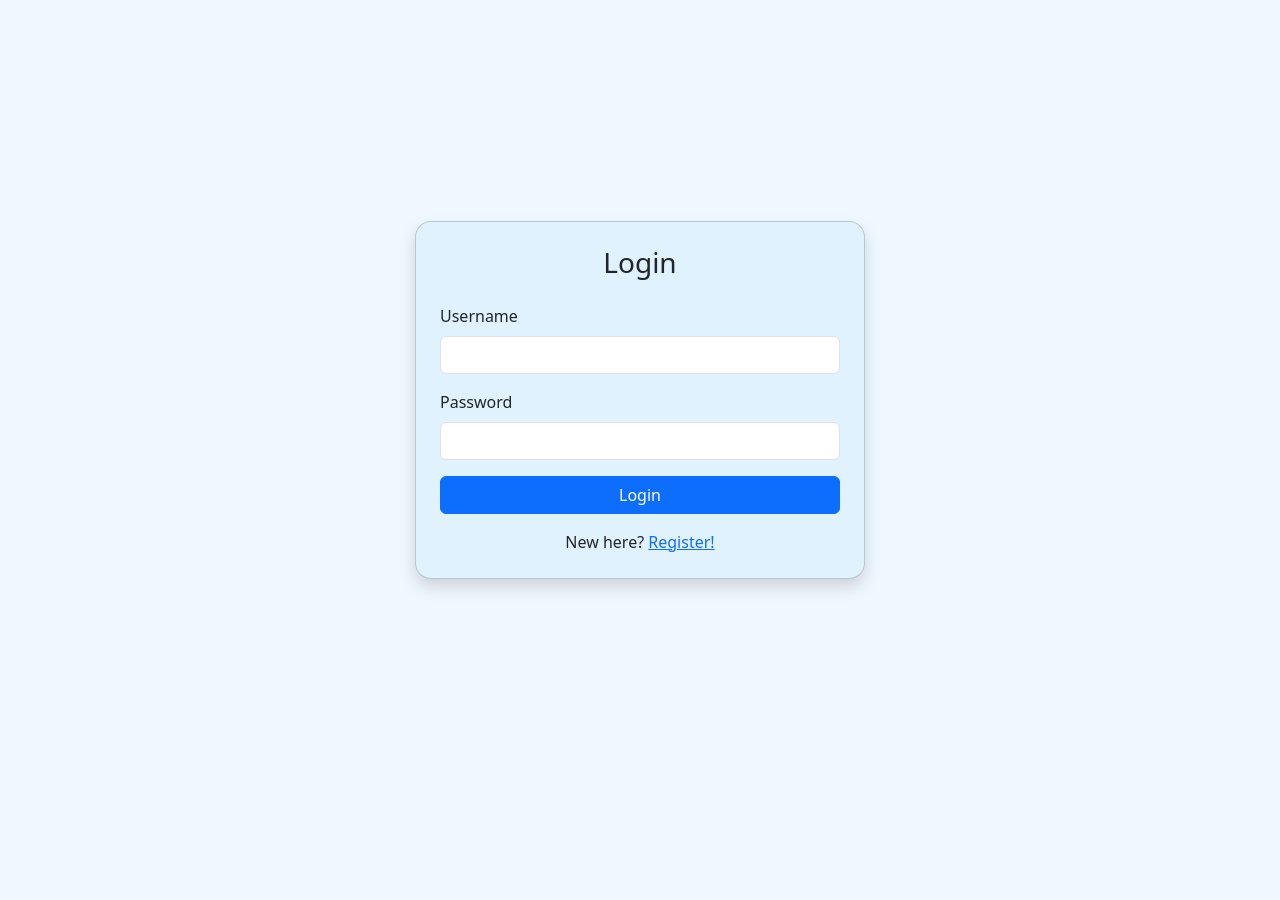
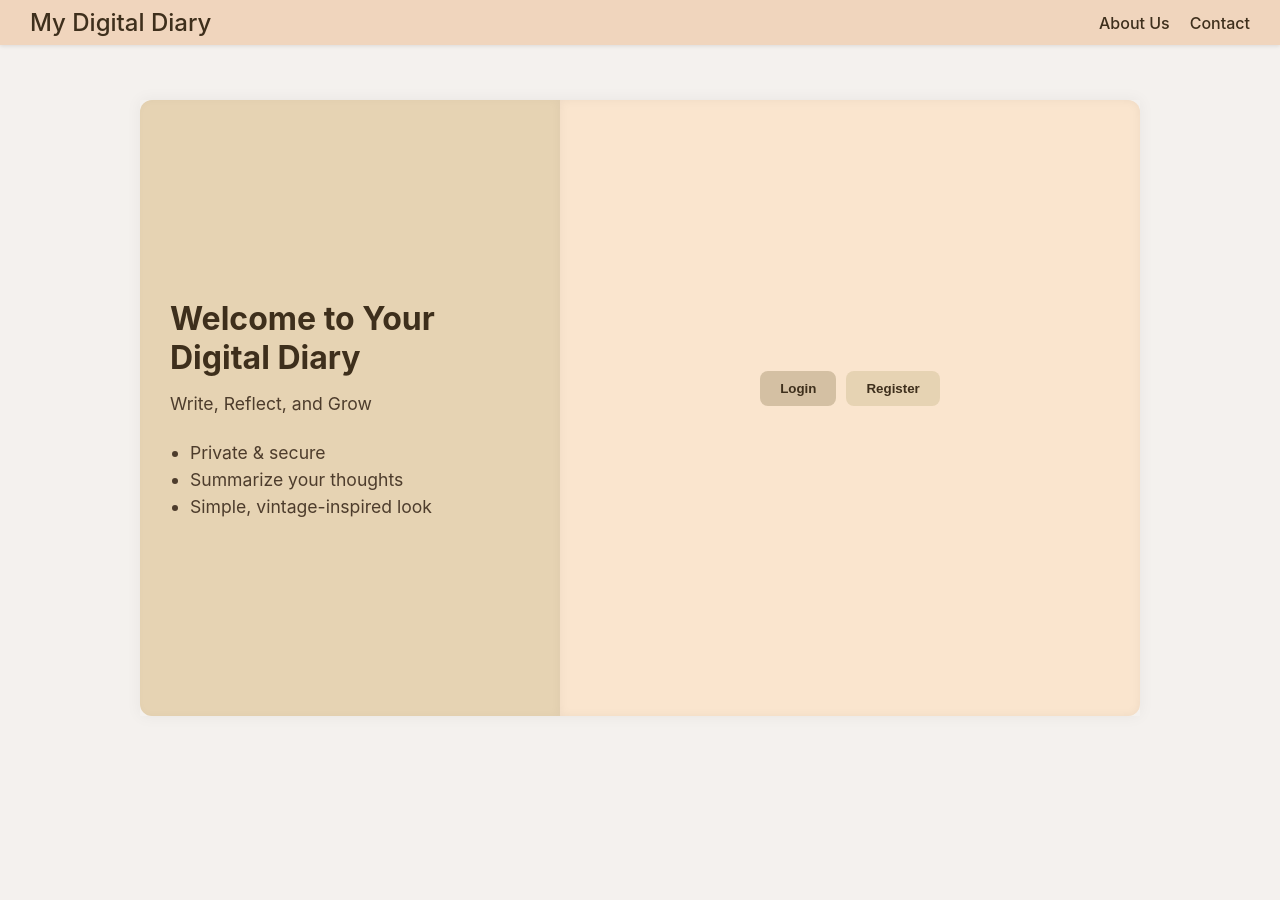
Before and after one commit to Krishna-Thombare/My-Digital-Diary, a Flask app: page /login in a window 1280 px wide. Before the commit the page ends 590 px from the top, so only its background shows below. Run offline with Flask 3, Linux system fonts and the light colour scheme.

Commit message:
Added Auth Form to home page & Resolved Navbar issue.

```diff
--- a/app/blueprints/auth/routes.py
+++ b/app/blueprints/auth/routes.py
@@ -4,42 +4,51 @@ from . import auth_bp
 from app.forms.auth_forms import LoginForm, RegisterForm
 from app.models import db, User
 
+# Helper route
+@auth_bp.route('/')
+def home_with_forms():
+    login_form = LoginForm()
+    register_form = RegisterForm()
+    return render_template('home/home.html', login_form=login_form, register_form=register_form)
+
 @auth_bp.route('/register', methods=['GET', 'POST'])
 def register():
-    form = RegisterForm()
+    register_form = RegisterForm()
 
-    if form.validate_on_submit():
-        if User.query.filter_by(username=form.username.data).first():
-            flash('Username already taken')
-            return redirect(url_for('auth.register'))
+    if register_form.validate_on_submit():
+        if User.query.filter_by(username=register_form.username.data).first():
+            flash('Username already taken', 'error')
+            return redirect(url_for('auth.home_with_forms'))
 
-        hashed_pw = generate_password_hash(form.password.data)
-        new_user = User(username=form.username.data, password=hashed_pw)
+        hashed_pw = generate_password_hash(register_form.password.data)
+        new_user = User(username=register_form.username.data, password=hashed_pw)
 
         db.session.add(new_user)
         db.session.commit()
-        flash('Registered successfully! Please Login.')
-        return redirect(url_for('auth.login'))
+        flash('Registered successfully! Please Login.', 'success')
+        return redirect(url_for('auth.home_with_forms'))
 
-    return render_template('auth/register.html', form=form)
+    return redirect(url_for('auth.home_with_forms'))
 
 @auth_bp.route('/login', methods=['GET', 'POST'])
 def login():
-    form = LoginForm()
-    if form.validate_on_submit():
-        user = User.query.filter_by(username=form.username.data).first()
+    login_form = LoginForm()
+    register_form = RegisterForm()
+    if login_form.validate_on_submit():
+        user = User.query.filter_by(username=login_form.username.data).first()
 
-        if user and check_password_hash(user.password, form.password.data):
+        if user and check_password_hash(user.password, login_form.password.data):
             session['user_id'] = user.id
             session['username'] = user.username
             flash('Logged in successfully!', 'success')
             return redirect(url_for('journal.journal_list'))
+
         flash('Invalid username or password')
 
-    return render_template('auth/login.html', form=form)
+    return render_template('home/home.html', login_form=login_form, register_form=register_form)
 
 @auth_bp.route('/logout')
 def logout():
     session.clear()
     flash('Logged out successfully!', 'info')
-    return redirect(url_for('auth.login'))
+    return redirect(url_for('home.home'))
--- a/app/blueprints/auth/templates/auth/login.html
+++ b/app/blueprints/auth/templates/auth/login.html
@@ -1,42 +1,17 @@
-<!doctype html>
-<html lang="en">
-<head>
-  <meta charset="utf-8">
-  <meta name="viewport" content="width=device-width, initial-scale=1">
-  <title>Login</title>
-  <!-- Bootstrap CSS -->
-  <link href="https://cdn.jsdelivr.net/npm/bootstrap@5.3.0/dist/css/bootstrap.min.css" rel="stylesheet">
-</head>
-<body style="background-color: #f0f8ff;">
-
-  <div class="container d-flex justify-content-center align-items-center" style="min-height: 100vh;">
-    <div class="card shadow p-4 rounded-4" style="width: 100%; max-width: 450px; background-color: #e0f2fe;">
-      <h3 class="text-center mb-4">Login</h3>
-
-      <form method="POST">
-        {{ form.hidden_tag() }}
+<form method="POST" class="auth-form">
+  {{ login_form.hidden_tag() }}
 
   <div class="mb-3">
-          {{ form.username.label(class="form-label") }}
-          {{ form.username(class="form-control") }}
+    {{ login_form.username.label(class="form-label") }}
+    {{ login_form.username(class="form-control") }}
   </div>
 
   <div class="mb-3">
-          {{ form.password.label(class="form-label") }}
-          {{ form.password(class="form-control") }}
+    {{ login_form.password.label(class="form-label") }}
+    {{ login_form.password(class="form-control") }}
   </div>
 
   <div class="d-grid mb-3">
-          {{ form.submit(class="btn btn-primary") }}
-        </div>
-
-        <div class="text-center">
-          New here? <a href="{{ url_for('auth.register') }}">Register!</a>
+    {{ login_form.submit(class="btn btn-primary") }}
   </div>
 </form>
-
-    </div>
-  </div>
-
-</body>
-</html>
--- a/app/blueprints/home/routes.py
+++ b/app/blueprints/home/routes.py
@@ -1,6 +1,9 @@
 from flask import render_template
 from . import home_bp
+from app.forms.auth_forms import LoginForm, RegisterForm
 
 @home_bp.route('/')
 def home():
-    return render_template('home/home.html')
+    login_form = LoginForm()
+    register_form = RegisterForm()
+    return render_template('home/home.html', login_form=login_form, register_form=register_form)
--- a/app/blueprints/home/templates/home/home.html
+++ b/app/blueprints/home/templates/home/home.html
@@ -2,35 +2,92 @@
 <html lang="en">
 <head>
   <meta charset="UTF-8">
-    <meta name="viewport" content="width=device-width, initial-scale=1.0">
-    <title>Welcome | My Digital Diary</title>
+  <title>My Digital Diary</title>
   <link rel="stylesheet" href="{{ url_for('static', filename='css/home.css') }}">
-    <link href="https://fonts.googleapis.com/css2?family=Inter:wght@400;600&display=swap" rel="stylesheet">
-    <link rel="stylesheet" href="{{ url_for('static', filename='css/style.css') }}">
+  <link rel="stylesheet" href="{{ url_for('static', filename='css/navbar.css') }}">
 </head>
 <body>
+
     {% include 'navbar.html' %}
+
   <div class="container">
-    <!-- Left vertical info box -->
+    <!-- Left: Info Box -->
     <div class="info-box">
-        <h1>Welcome 📔</h1>
-        <p>My Digital Diary helps you store:</p>
+      <h1>Welcome to Your Digital Diary</h1>
+      <p>Write, Reflect, and Grow</p>
       <ul>
-            <li>📝 Notes</li>
-            <li>💡 Ideas</li>
-            <li>📓 Journal</li>
-            <li>💬 Quotes</li>
-            <li>✅ Tasks</li>
+        <li>Private & secure</li>
+        <li>Summarize your thoughts</li>
+        <li>Simple, vintage-inspired look</li>
       </ul>
-        <p>Your personal companion for self-growth and productivity.</p>
     </div>
 
-    <!-- Right login/register box -->
+    <!-- Right: Auth Boxes -->
     <div class="auth-boxes">
-        <a href="{{ url_for('auth.login') }}" class="auth-button">Login</a>
-        <a href="{{ url_for('auth.register') }}" class="auth-button">Register</a>
+      <div class="form-toggle" id="form-toggle">
+        <button id="show-login" class="active">Login</button>
+        <button id="show-register">Register</button>
+      </div>
+
+      <div class="form-container">
+        <div id="login-form" style="display: none;" class="auth-form hidden">
+          <form method="POST" action="{{ url_for('auth.login') }}" class="auth-form">
+            {{ login_form.hidden_tag() }}
+            <div class="mb-3">
+              {{ login_form.username.label }}
+              {{ login_form.username(class="form-control") }}
+            </div>
+            <div class="mb-3">
+              {{ login_form.password.label }}
+              {{ login_form.password(class="form-control") }}
+            </div>
+            <div class="d-grid">
+              {{ login_form.submit(class="btn btn-primary auth-button") }}
+            </div>
+          </form>
+        </div>
+
+        <div id="register-form" style="display: none;" class="auth-form hidden">
+          <form method="POST" action="{{ url_for('auth.register') }}" class="auth-form">
+            {{ register_form.hidden_tag() }}
+            <div class="mb-3">
+              {{ register_form.username.label }}
+              {{ register_form.username(class="form-control") }}
+            </div>
+            <div class="mb-3">
+              {{ register_form.password.label }}
+              {{ register_form.password(class="form-control") }}
+            </div>
+            <div class="mb-3">
+              {{ register_form.confirm_password.label }}
+              {{ register_form.confirm_password(class="form-control") }}
+            </div>
+            <div class="d-grid">
+              {{ register_form.submit(class="btn btn-primary auth-button") }}
+            </div>
+          </form>
+        </div>
+      </div>
     </div>
   </div>
 
+  <script>
+    document.getElementById('show-login').addEventListener('click', function () {
+      // Hide the toggle buttons
+      document.getElementById('form-toggle').style.display = 'none';
+      // Show login form
+      document.getElementById('login-form').style.display = 'block';
+      document.getElementById('register-form').style.display = 'none';
+    });
+
+    document.getElementById('show-register').addEventListener('click', function () {
+      // Hide the toggle buttons
+      document.getElementById('form-toggle').style.display = 'none';
+      // Show register form
+      document.getElementById('login-form').style.display = 'none';
+      document.getElementById('register-form').style.display = 'block';
+    });
+  </script>
+
 </body>
 </html>
--- a/app/blueprints/journal/routes.py
+++ b/app/blueprints/journal/routes.py
@@ -6,6 +6,7 @@ from app.models import db, UserJournal
 from flask import jsonify
 from app.utils.decorators import login_required
 
+# Journal Entries Listing
 @journal_bp.route("/")
 @login_required
 def journal_list():
@@ -14,6 +15,7 @@ def journal_list():
     delete_form = DeleteForm()
     return render_template("journal/journal_list.html", journals=journals, delete_form=delete_form)
 
+# Adding New Journal Entry
 @journal_bp.route("/add", methods=["GET", "POST"])
 @login_required
 def add_journal():
@@ -34,12 +36,14 @@ def add_journal():
         return redirect(url_for("journal.journal_list"))
     return render_template("journal/journal_add.html", form=form, current_date=date_str)
 
+# Viewing Juornal Entry
 @journal_bp.route("/view/<int:journal_id>")
 @login_required
 def view_journal(journal_id):
     entry = UserJournal.query.get_or_404(journal_id)
     return render_template("journal/journal_read.html", entry=entry)
 
+# Edit Journal Entry
 @journal_bp.route("/view/<int:journal_id>/edit", methods=["GET", "POST"])
 @login_required
 def edit_journal(journal_id):
@@ -54,6 +58,7 @@ def edit_journal(journal_id):
         return redirect(url_for("journal.view_journal", journal_id=journal_id))
     return render_template("journal/journal_edit.html", form=form, journal_id=journal_id, entry=entry)
 
+# Delete Journal Entry
 @journal_bp.route("/delete/<int:journal_id>", methods=["POST"])
 @login_required
 def delete_journal(journal_id):
@@ -63,6 +68,7 @@ def delete_journal(journal_id):
     flash("Journal entry deleted.", "info")
     return redirect(url_for("journal.journal_list"))
 
+# Summarize Journal Entry
 @journal_bp.route("/get-journal-content/<int:journal_id>")
 def get_journal_content(journal_id):
     entry = UserJournal.query.get_or_404(journal_id)
--- a/app/static/css/home.css
+++ b/app/static/css/home.css
@@ -1,26 +1,6 @@
-.navbar {
-    width: 100%;
-    background-color: #fae5ce;
-    padding: 15px 40px;
-    display: flex;
-    justify-content: space-between;
-    align-items: center;
-    box-shadow: 0 2px 4px rgba(0,0,0,0.1);
-    position: fixed;
-    top: 0;
-    left: 0;
-    z-index: 10;
-}
-
-.nav-link {
-    color: #3e2f1c;
-    text-decoration: none;
-    font-weight: 500;
-    margin-left: 20px;
-}
-
-.nav-link:hover {
-    text-decoration: underline;
+.home-page .navbar {
+    background-color: transparent;
+    color: white;
 }
 
 body {
@@ -28,18 +8,19 @@ body {
     padding: 0;
     font-family: 'Inter', sans-serif;
     background-color: #f4f1ee;
-    height: 100vh;
-    display: flex;
-    justify-content: center;
-    align-items: center;
+    min-height: 100vh;
+    padding-top: 100px;   /* for fixed navbar */
+    overflow: auto;   /* disables scrolling */
 }
 
 .container {
     display: flex;
-    height: 80vh;
-    width: 80%;
+    height: 77vh;
+    width: 90%;
     max-width: 1000px;
+    margin: 0 auto;
     box-shadow: 0 0 15px rgba(0, 0, 0, 0.05);
+    overflow: hidden;
 }
 
 .info-box {
@@ -51,29 +32,73 @@ body {
     display: flex;
     flex-direction: column;
     justify-content: center;
+    text-align: left;   /* Ensure text is left-aligned */
 }
 
 .info-box h1 {
     font-size: 2rem;
     color: #3e2f1c;
     margin-bottom: 10px;
+    text-align: left;
 }
 
 .info-box p, .info-box li {
     color: #4d3c2c;
     font-size: 1.1rem;
     margin: 6px 0;
+    text-align: left;
+}
+
+.info-box ul {
+    padding-left: 20px;
+    text-align: left;
 }
 
 .auth-boxes {
     width: 60%;
-    background-color: #fff;
+    background-color: #fae5ce;
     border-radius: 0 12px 12px 0;
     display: flex;
     justify-content: center;
     align-items: center;
     flex-direction: column;
     gap: 20px;
+    box-shadow: inset 0 0 10px rgba(0,0,0,0.05);
+    padding: 20px;
+}
+
+.form-toggle {
+    display: flex;
+    justify-content: center;
+    gap: 10px;
+    margin-bottom: 20px;
+}
+
+.form-toggle button {
+    background-color: #e6d3b3;
+    color: #3e2f1c;
+    border: none;
+    padding: 10px 20px;
+    border-radius: 8px;
+    font-weight: 600;
+    transition: background-color 0.3s ease;
+    cursor: pointer;
+}
+
+.form-toggle button.active {
+    background-color: #d4c0a3;
+}
+
+.form-container {
+    width: 100%;
+    max-width: 400px;
+    display: flex;
+    flex-direction: column;
+    align-items: center;
+}
+
+.form-container > div {
+  transition: opacity 0.3s ease;
 }
 
 .auth-button {
--- /dev/null
+++ b/app/static/css/navbar.css
@@ -0,0 +1,38 @@
+.navbar {
+    position: fixed;
+    top: 0;
+    left: 0;
+    right: 0;
+    height: 45px;
+    line-height: 40px;
+    z-index: 1000;
+    background-color: #f0d5bd;
+    padding: 0px 30px;
+    display: flex;
+    justify-content: space-between;
+    align-items: center;
+    box-shadow: 0 1px 4px rgba(0,0,0,0.1);
+    font-weight: 600;
+}
+
+.navbar-left {
+    font-size: 1.5rem;
+    font-weight: bold;
+    color: #3e2f1c;
+}
+
+.navbar-right {
+    display: flex;
+    flex-wrap: wrap;
+    gap: 20px;
+}
+
+.nav-link {
+    color: #3e2f1c;
+    text-decoration: none;
+    font-weight: 500;
+}
+
+.nav-link:hover {
+    text-decoration: underline;
+}
--- a/app/templates/base.html
+++ b/app/templates/base.html
@@ -13,6 +13,9 @@
 
     <!-- Your Custom CSS -->
     <link rel="stylesheet" href="{{ url_for('static', filename='css/style.css') }}">
+
+    <!-- Navbar -->
+    <link rel="stylesheet" href="{{ url_for('static', filename='css/navbar.css') }}">
 
     <!-- For AI Chat Feature -->
     <link rel="stylesheet" href="{{ url_for('static', filename='css/ai_chat.css') }}">
@@ -34,7 +37,6 @@
             <a href="{{ url_for('ideas.ideas_list') }}">💡 Ideas </a>
             <a href="{{ url_for('quotes.quotes_list') }}">💬 Quotes </a>
             <a href="{{ url_for('todo.todo') }}">✅ To-Do </a>
-            <br>
             <br>
             <br>
             <br>
--- a/app/templates/navbar.html
+++ b/app/templates/navbar.html
@@ -1,17 +1,9 @@
-<!-- <div class="container">
-  <nav class="navbar navbar-expand-lg bg-body-tertiary">
-    <div class="container-fluid">
-      <a class="navbar-brand" href="/">My Digital Diary</a>
-    </div>
-  </nav>
-</div> -->
-
-<nav class="navbar">
-    <div class="navbar-left" >
-        <strong>My Digital Diary</strong>
-    </div>
-    <div class="navbar-right">
-        <a href="/aboutus">About Us</a>
-        <a href="/contactus">Contact</a>
-    </div>
-</nav>
+<div class="navbar">
+  <div class="navbar-left">
+    <a href="/journal" class="nav-link">My Digital Diary</a>
+  </div>
+  <div class="navbar-right">
+    <a href="/aboutus" class="nav-link">About Us</a>
+    <a href="/contactus" class="nav-link">Contact</a>
+  </div>
+</div>
```
Also changed, not shown: other parts of app/static/css/home.css (+46 -0 lines), app/blueprints/auth/templates/auth/register.html (+9 -34 lines), app/static/css/style.css (+12 -33 lines), app/utils/helpers.py (deleted). Lines whose indentation alone changed are shown as unchanged.
